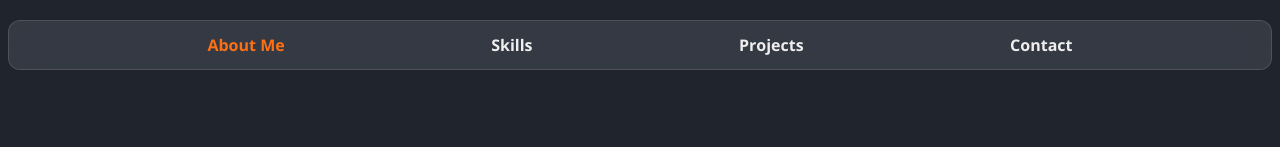
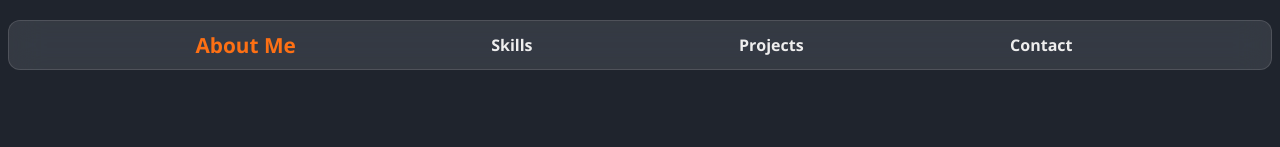
Before and after one commit to ValCas18/my-portfolio, a React (Vite) app: page / in a window 1280 px wide. In both pictures the pointer is over the item "About Me". Shown: the top 147 px of the page. Built offline with nearby package versions, Linux system fonts and the light colour scheme.

Commit message:
navItem change

```diff
--- a/src/App.css
+++ b/src/App.css
@@ -39,10 +39,12 @@
 
 .navItem {
 	font-weight: bold;
+	transition: transform 0.2s ease-in-out;
 
 	&:hover {
 		color: var(--orange);
 		cursor: pointer;
+		transform: scale(1.3);
 	}
 }
 
```
